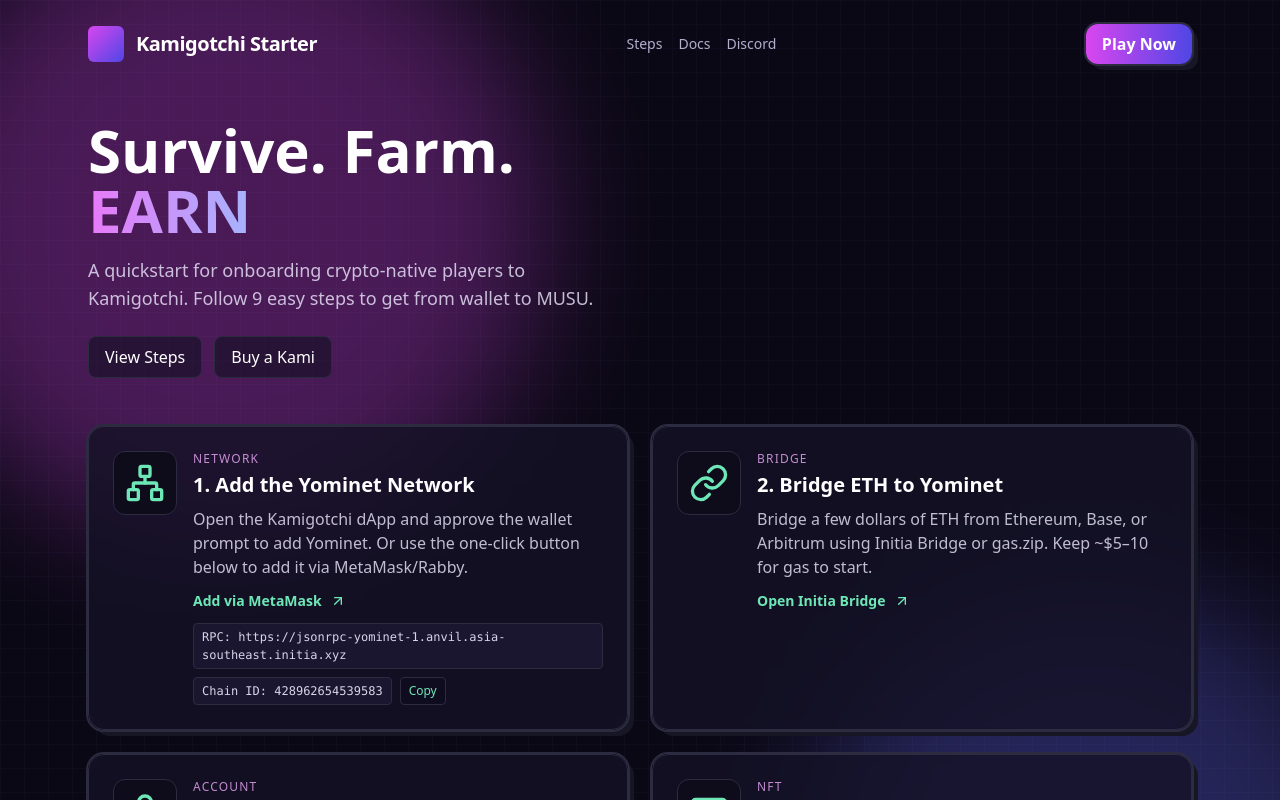
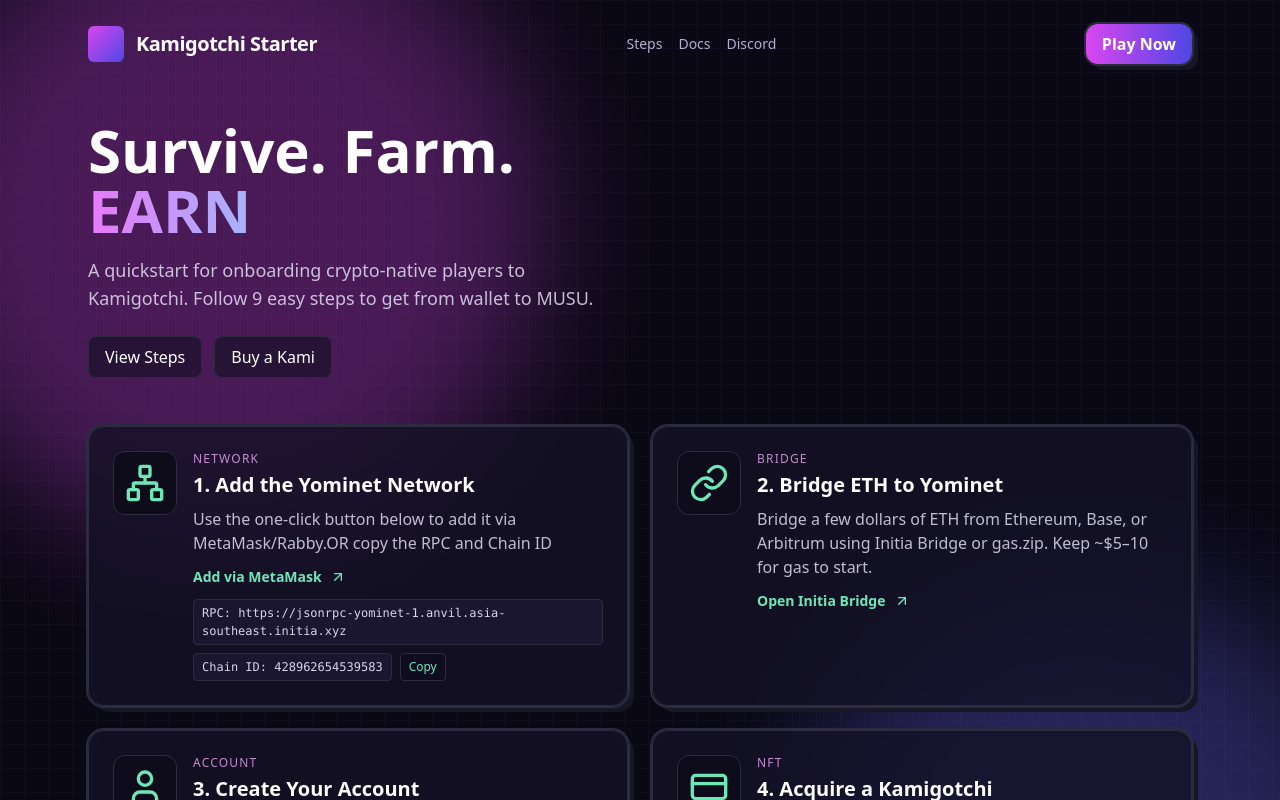
Before and after one commit to failediea/kamigotchi-starter, a React (Create React App) app: page / in a window 1280 px wide. Shown: the top 800 px of the page. Built offline with nearby package versions, Linux system fonts and the light colour scheme.

Commit message:
Update App.js
box 1 text

```diff
--- a/src/App.js
+++ b/src/App.js
@@ -26,7 +26,7 @@
   {
     title: "1. Add the Yominet Network",
     desc:
-      "Open the Kamigotchi dApp and approve the wallet prompt to add Yominet. Or use the one-click button below to add it via MetaMask/Rabby.",
+      "Use the one-click button below to add it via MetaMask/Rabby.OR copy the RPC and Chain ID",
     tag: "Network",
     cta: { label: "Add via MetaMask", href: null, action: "add-network" },
     icon: "network",
```
